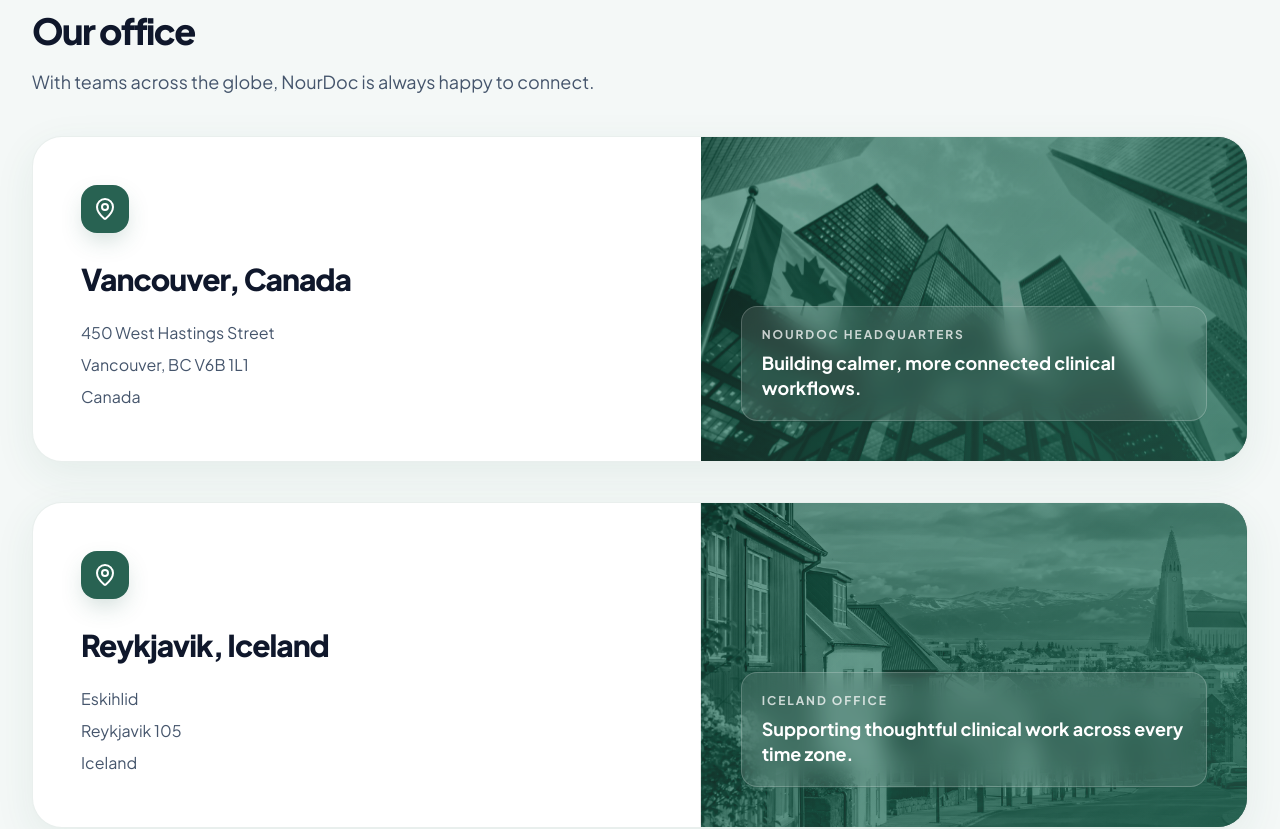
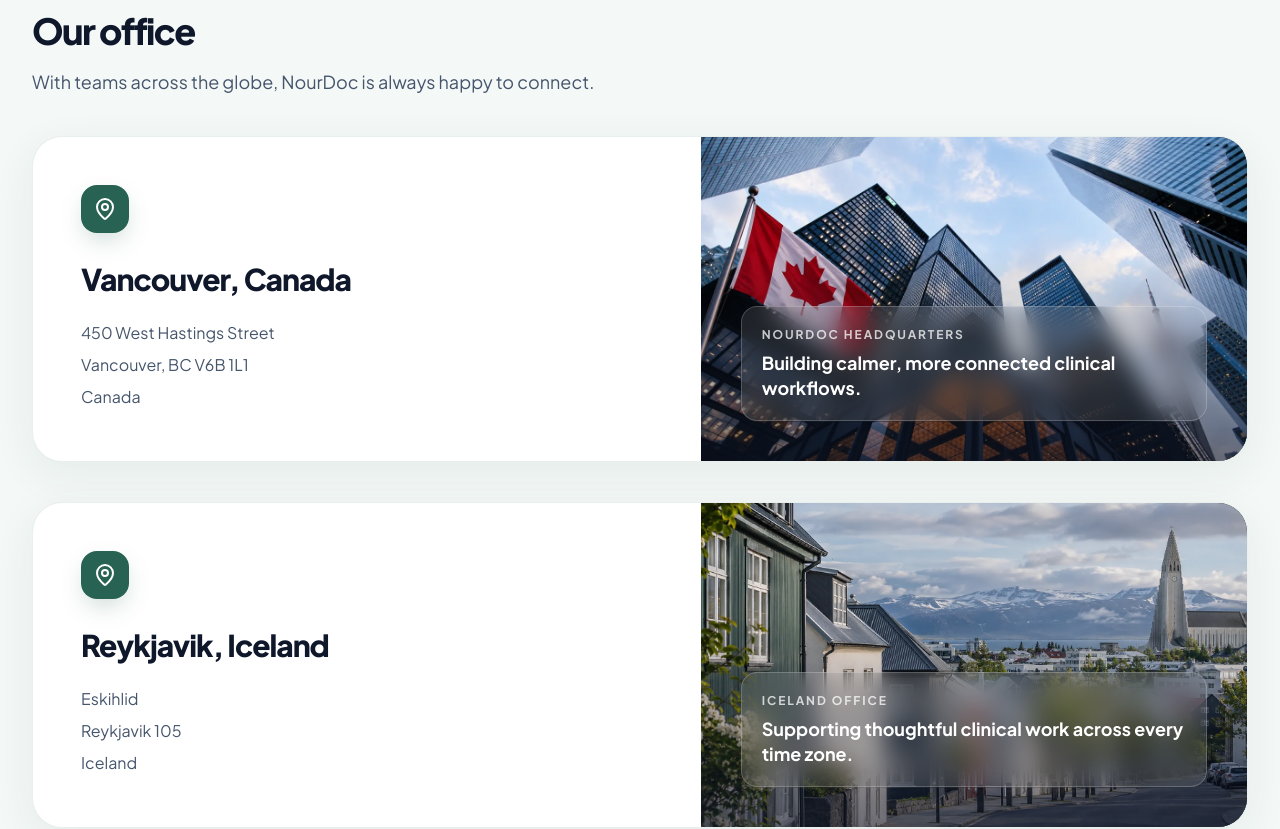
Before and after one commit to mnoumanrasheed/nour-doc_new_version, a React (Vite) app: page /contact in a window 1280 px wide. Shown: the part 1420-2249 px from the top of the page. Built offline with nearby package versions, Linux system fonts and the light colour scheme.

Commit message:
fix image color

```diff
--- a/src/pages/ContactPage.tsx
+++ b/src/pages/ContactPage.tsx
@@ -152,15 +152,15 @@ export const ContactPage: React.FC = () => {
                     ))}
                   </address>
                 </div>
-                <div className="relative min-h-64 bg-nourdoc-primary">
+                <div className="relative min-h-64 bg-slate-900">
                   <img
                     src={image}
                     alt={alt}
-                    className="absolute inset-0 h-full w-full object-cover opacity-80 mix-blend-luminosity"
+                    className="absolute inset-0 h-full w-full object-cover"
                     loading={index === 0 ? 'eager' : 'lazy'}
                     decoding="async"
                   />
-                  <div className="absolute inset-0 bg-[linear-gradient(135deg,rgba(24,59,51,0.35),rgba(40,98,82,0.68))]" />
+                  <div className="absolute inset-0 bg-[linear-gradient(180deg,transparent_35%,rgba(15,23,42,0.58)_100%)]" />
                   <div className="absolute inset-x-8 bottom-8 rounded-2xl border border-white/20 bg-white/10 p-5 text-white backdrop-blur-md sm:inset-x-10 sm:bottom-10">
                     <p className="text-xs font-bold uppercase tracking-[0.16em] text-white/75">{captionLabel}</p>
                     <p className="mt-2 text-lg font-bold leading-snug">{caption}</p>
```
